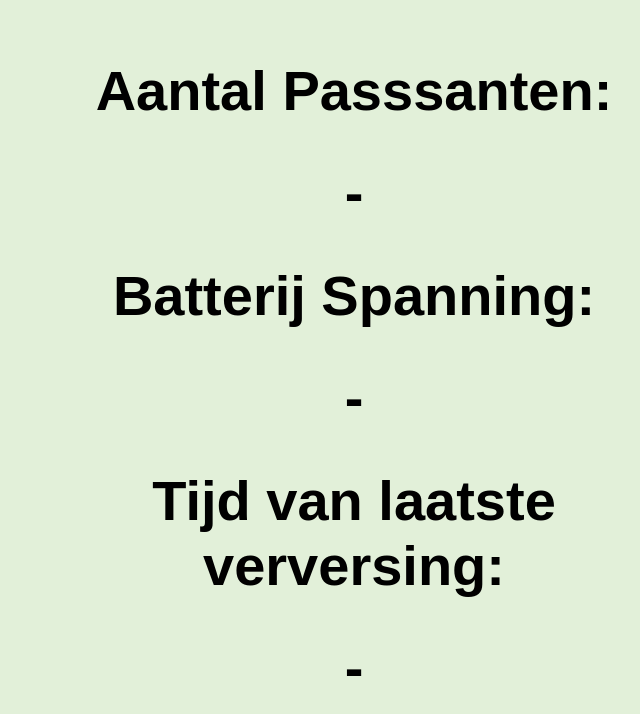
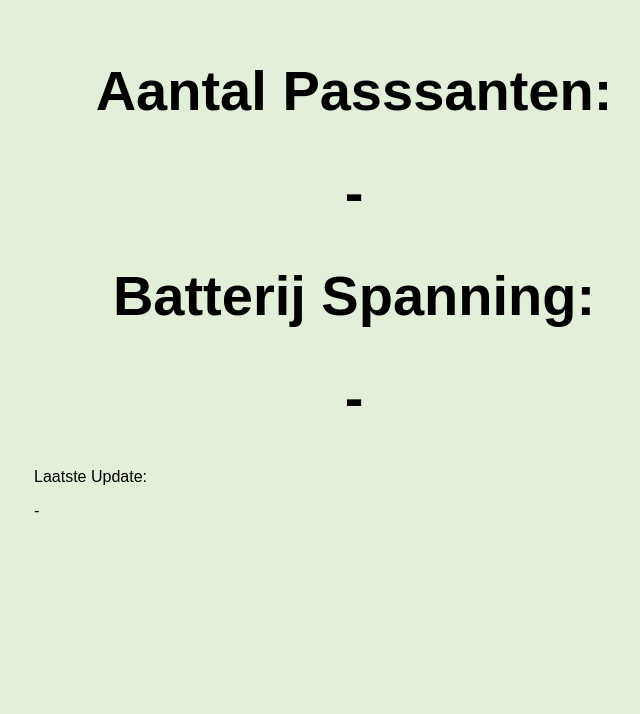
Before and after one commit to Kraiwin-Namsri/Plop_demonstratie, a website: page src/index.html in a window 1280 px wide. Shown: the whole page, without its empty margins (286-926 px from the left). Drawn offline with Linux system fonts and the light colour scheme.

Commit message:
Update index.html

```diff
--- a/src/index.html
+++ b/src/index.html
@@ -15,8 +15,8 @@
     <h1 id="count">-</h1>
     <h1>Batterij Spanning:</h1>
     <h1 id="batv">-</h1>
-    <h1>Tijd van laatste verversing:</h1>
-    <h1 id="ts">-</h1>
+    <p>Laatste Update: </p>
+    <p id="ts">-</p>
   </main>
 </body>
 
```
